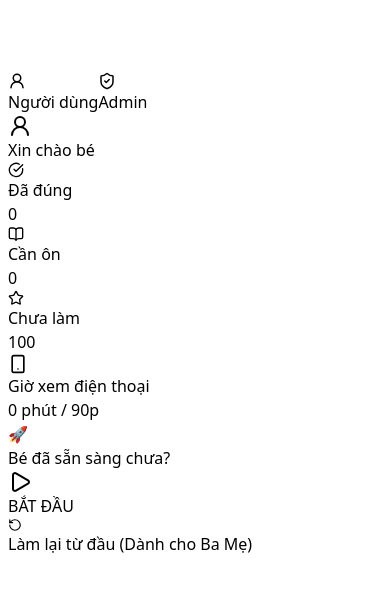
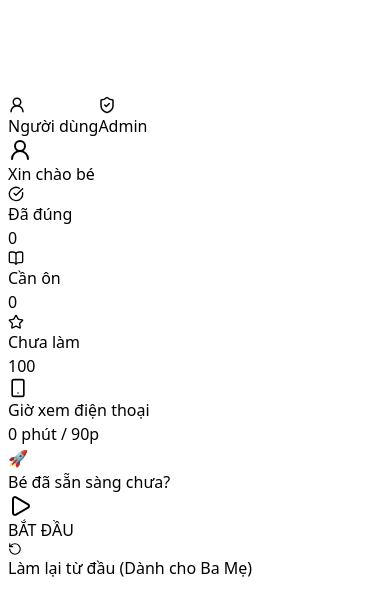
Before and after one commit to truonggiang0891/begioi, a React (Vite) app: page / in a window 390 px wide. Shown: the top 616 px of the page. Built offline with nearby package versions, Linux system fonts and the light colour scheme.

Commit message:
Lower main controls on tall phones

```diff
--- a/src/index.css
+++ b/src/index.css
@@ -24,7 +24,7 @@ body {
 
 .app-shell--main {
   overflow: hidden;
-  padding-top: clamp(0.375rem, calc((100dvh - 640px) * 0.36), 4.5rem);
+  padding-top: clamp(0.375rem, calc((100dvh - 640px) * 0.47), 6rem);
   padding-bottom: 0.375rem;
 }
 
```
